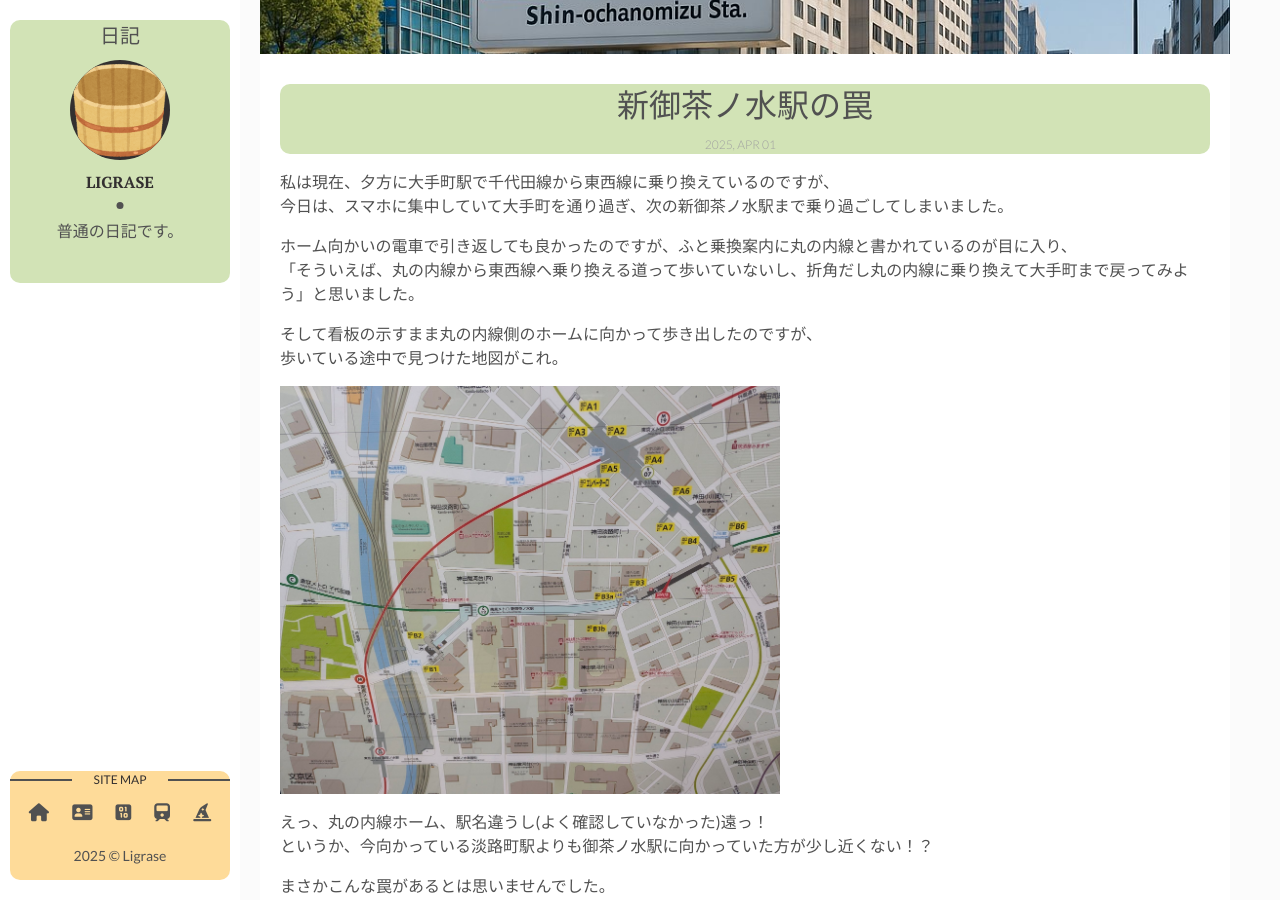
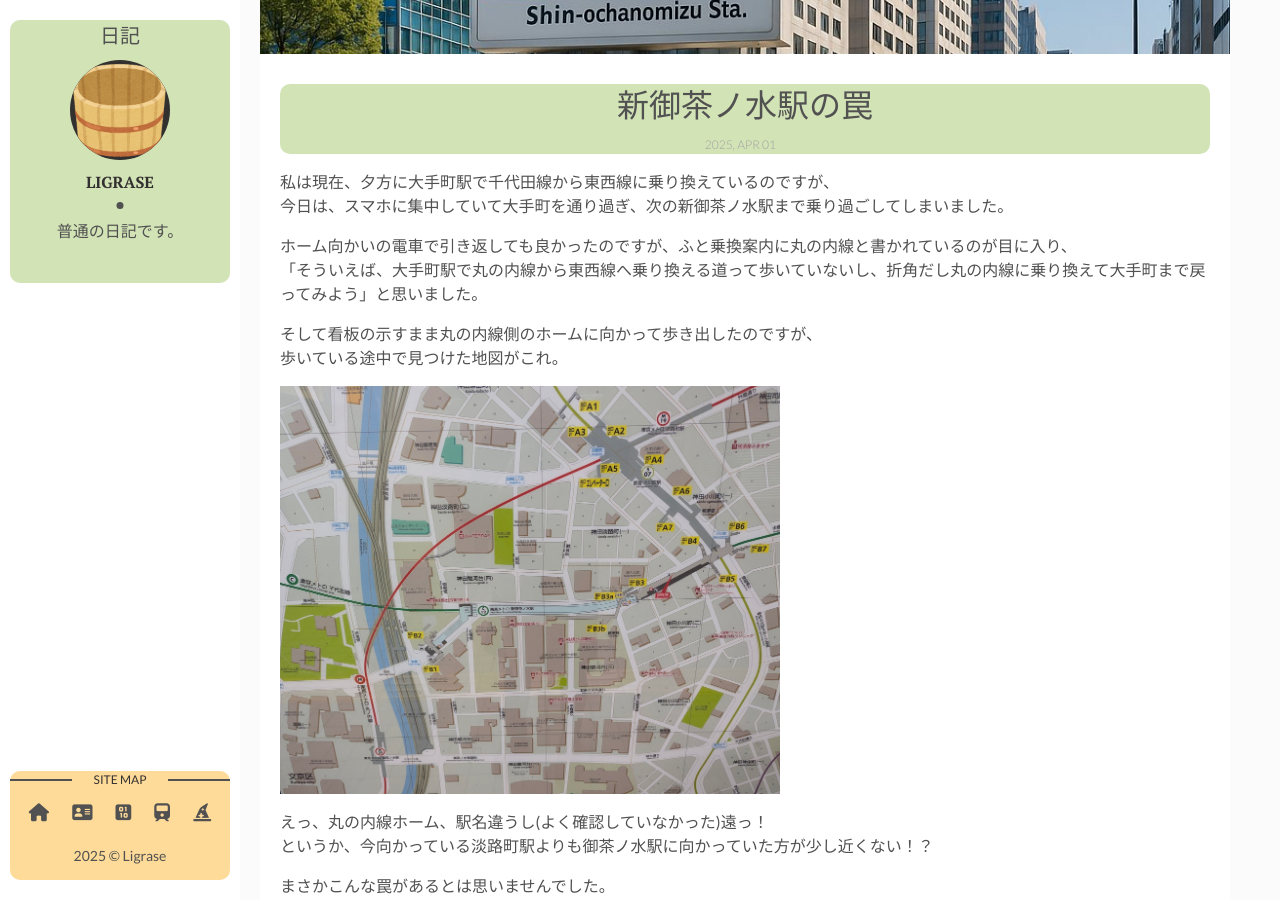
Before and after one commit to Liqrase/diary-3, a Jekyll site: the page built from _posts/2025-04-01-diary250401.markdown, in a window 1280 px wide and 900 px high, scrolled down 466 px. Built offline with Jekyll 4.4.1, drawn with Linux system fonts in a browser that asks for light colours; nearby versions of some CDN libraries.

Commit message:
250403-e

```diff
--- a/_posts/2025-04-01-diary250401.markdown
+++ b/_posts/2025-04-01-diary250401.markdown
@@ -12,7 +12,7 @@
 今日は、スマホに集中していて大手町を通り過ぎ、次の新御茶ノ水駅まで乗り過ごしてしまいました。
 
 ホーム向かいの電車で引き返しても良かったのですが、ふと乗換案内に丸の内線と書かれているのが目に入り、<br>
-「そういえば、丸の内線から東西線へ乗り換える道って歩いていないし、折角だし丸の内線に乗り換えて大手町まで戻ってみよう」と思いました。
+「そういえば、大手町駅で丸の内線から東西線へ乗り換える道って歩いていないし、折角だし丸の内線に乗り換えて大手町まで戻ってみよう」と思いました。
 
 そして看板の示すまま丸の内線側のホームに向かって歩き出したのですが、<br>
 歩いている途中で見つけた地図がこれ。
```
Also changed, not shown: _posts/2025-04-03-diary250403.markdown (added, +21 -0 lines), assets/img/postimg/250403_shika.png (added).
